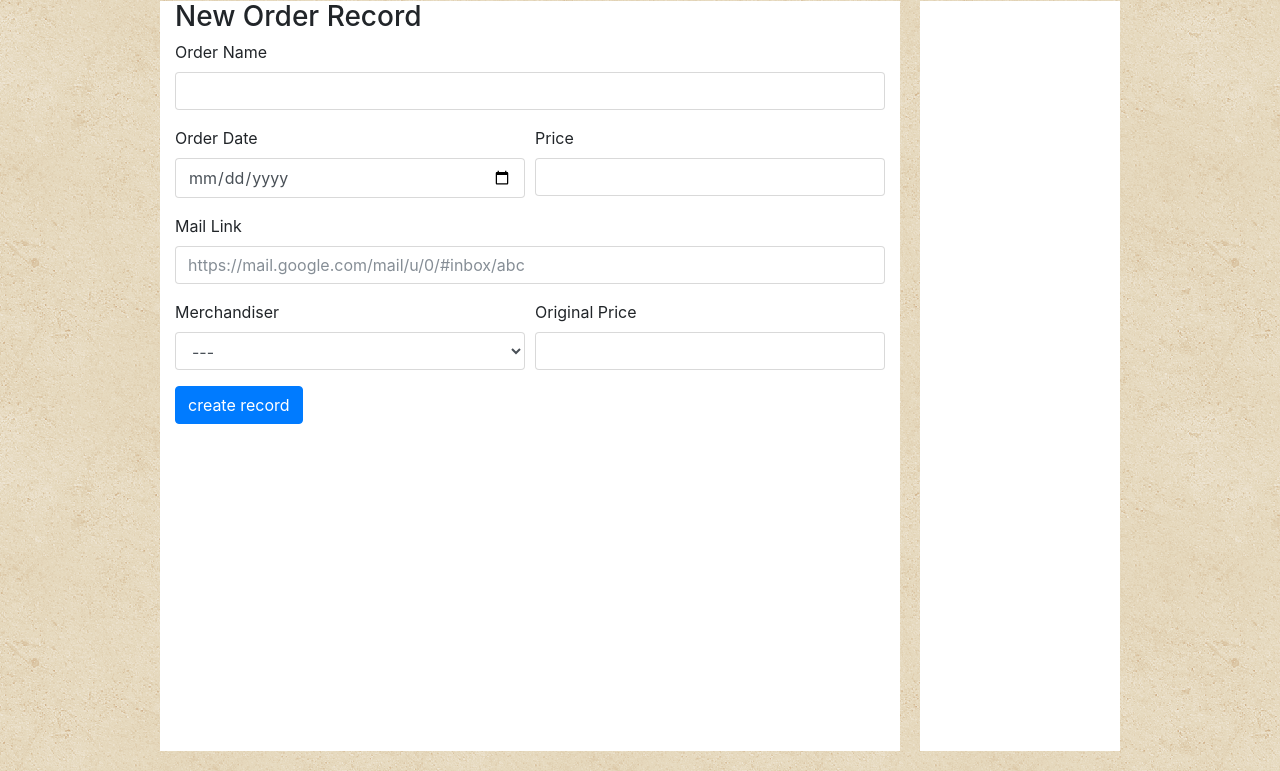
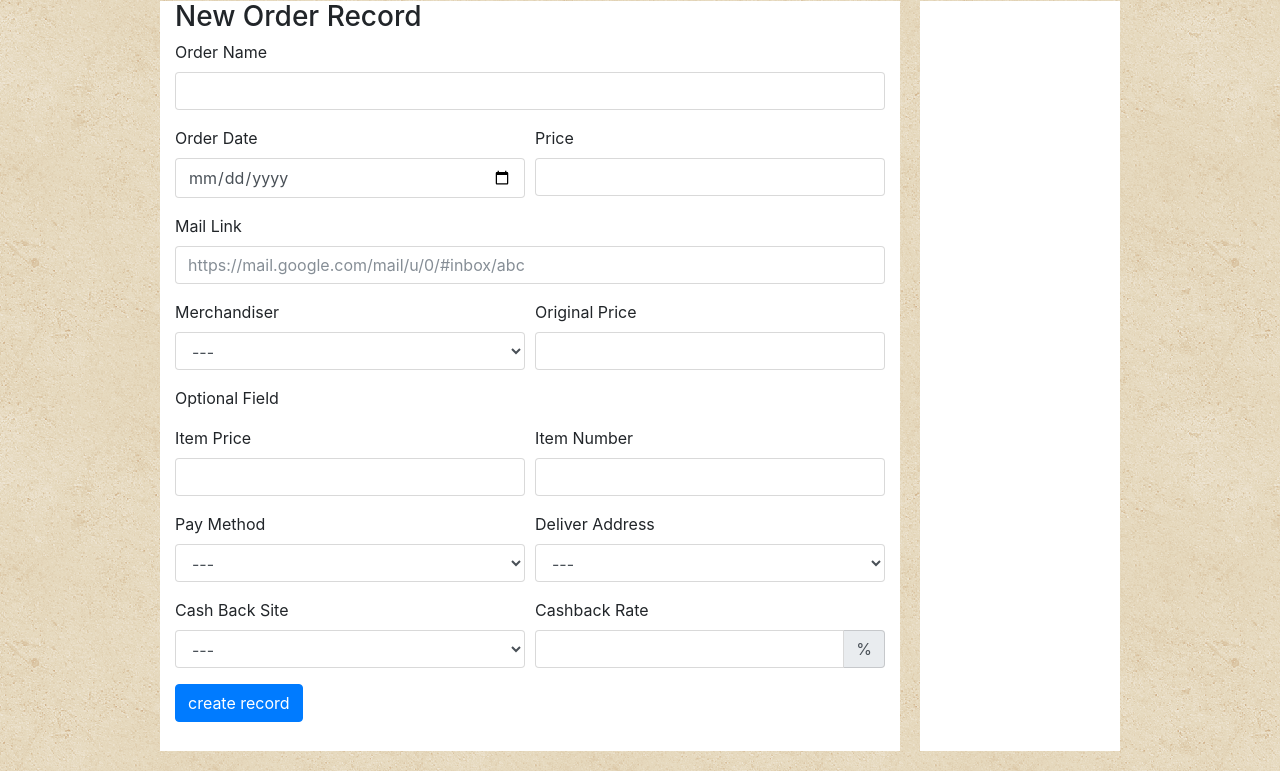
Before and after one commit to zsdc0306/ToolKits, a Django app: page /PurchaseRecord/ordersrecord in a window 1280 px wide. Shown: the part 95-866 px from the top of the page. Run offline with Django 3.2, Linux system fonts and the light colour scheme; tables that the repository leaves empty hold one stand-in row (Sample ...); some libraries are stand-ins or nearby versions.

Commit message:
order detail input

```diff
--- a/PurchaseRecording/admin.py
+++ b/PurchaseRecording/admin.py
@@ -9,3 +9,4 @@ admin.site.register(OrderDetail)
 admin.site.register(EarningDetail)
 admin.site.register(Address)
 admin.site.register(PaymentInfo)
+admin.site.register(CashBackSite)
--- a/PurchaseRecording/models.py
+++ b/PurchaseRecording/models.py
@@ -20,6 +20,14 @@ carrier_type = (
     (9, 'undefined')
 )
 
+pay_method = (
+    (0, "Credit Card"),
+    (1, "Gift Card"),
+    (8, "other"),
+    (9, "undefined")
+)
+
+
 
 class CreditCard(models.Model):
     card_num = models.CharField(unique=True, primary_key=True, max_length=16)
@@ -32,9 +40,12 @@ class CreditCard(models.Model):
 
 
 class CashBackSite(models.Model):
-    site_url = models.CharField(unique=True, max_length=20, error_messages={'unique': "site already existed"})
-    site_name = models.CharField(unique=True, primary_key=True, max_length=10)
+    site_url = models.CharField(unique=True, max_length=50, error_messages={'unique': "site already existed"})
+    site_name = models.CharField(unique=True, primary_key=True, max_length=20)
     balance = models.FloatField(default=0.0)
+
+    def __unicode__(self):
+        return self.site_name
 
 
 class Merchandiser(models.Model):
@@ -44,6 +55,20 @@ class Merchandiser(models.Model):
 
     def __unicode__(self):
         return self.name
+
+
+class GiftCard(models.Model):
+    card_id = models.CharField(primary_key=True, max_length=10)
+    brand = models.ForeignKey(Merchandiser, on_delete=models.CASCADE)
+    value = models.FloatField()
+    card_num = models.CharField(max_length=30)
+    pin_num = models.CharField(max_length=10)
+    is_used = models.BooleanField()
+    remain_value = models.FloatField(default=value)
+    expire_date = models.DateField(default=timezone.now().date() + timedelta(days=365))
+
+    def __unicode__(self):
+        return self.brand.name + str(self.remain_value)
 
 
 class Order(models.Model):
@@ -91,7 +116,9 @@ class OrderDetail(models.Model):
     carrier = models.IntegerField(choices=carrier_type, default=9)
     tracking_num = models.CharField(max_length=20, default="undefined")
     deliver_address = models.ForeignKey(Address, default=2)
-    credit_card = models.ForeignKey(CreditCard, default=1)
+    pay_method = models.IntegerField(choices=pay_method, default=9)
+    gift_card = models.ForeignKey(GiftCard, null=True, blank=True)
+    credit_card = models.ForeignKey(CreditCard, null=True)
     earning = models.ForeignKey(EarningDetail, null=True, blank=True)
 
     def __unicode__(self):
@@ -103,13 +130,5 @@ class PaymentInfo(models.Model):
     paid_to = models.ForeignKey(CreditCard, null=True, blank=True)
     amount = models.FloatField()
 
-
-class GiftCard(models.Model):
-    card_id = models.CharField(primary_key=True, max_length=10)
-    brand = models.ForeignKey(Merchandiser, on_delete=models.CASCADE)
-    value = models.FloatField()
-    card_num = models.CharField(max_length=30)
-    pin_num = models.CharField(max_length=10)
-    is_used = models.BooleanField()
-    remain_value = models.FloatField(default=value)
-    expire_date = models.DateField(default=timezone.now().date() + timedelta(days=365))
+    def __unicode__(self):
+        return str(self.payment_date)
--- a/PurchaseRecording/views.py
+++ b/PurchaseRecording/views.py
@@ -50,8 +50,14 @@ def get_order_detail(request, order_id):
 def create_order_record_page(request):
     template = loader.get_template("orderrecord.html")
     merchandiser = Merchandiser.objects.filter()
+    credit_card = CreditCard.objects.filter()
+    address = Address.objects.filter()
+    cash_back = CashBackSite.objects.filter()
     output = {
-        'merchandisers': merchandiser
+        'merchandisers': merchandiser,
+        'creditcards': credit_card,
+        'addresses': address,
+        'cashbacks': cash_back
     }
     return HttpResponse(template.render(output, request))
 
@@ -69,13 +75,51 @@ def create_record(request):
     order.order_date = order_date
     order.order_price = order_price
     order.mail_link = order_mail_link
+    # set order_detail attributes
+    item_price = request.POST.get("itemPrice")
+    item_num = request.POST.get("itemNum")
+    pay_method_val = request.POST.get("payMethod")
+    deliver_addr = request.POST.get("deliverAddress")
+    cash_back_site = request.POST.get("cashbackSite")
+    cash_back_rate = request.POST.get("cashbackRate")
+    cashback = float(cash_back_rate)/100 * float(order_price)
     order_detail = OrderDetail()
     try:
         order.save()
-        order_detail.order = order
-        order_detail.save()
-        content = "success"
     except Exception as e:
         print e.message
-        content = e.message
-    return HttpResponse(content)
+        return HttpResponse(e.message)
+    order_detail = set_order_detail(order_detail, order, item_price, item_num, pay_method_val,
+                                    deliver_addr, cash_back_site, cashback)
+    try:
+        order_detail.save()
+    except Exception as e:
+        return HttpResponse(e.message)
+    return HttpResponse("success")
+
+
+def set_order_detail(order_detail, order, item_price=None, item_num=None, pay_method_val=9,
+                     deliver_addr=None, cash_back_site=None, cash_back=0.0):
+    pay_type = pay_method_val if pay_method_val == 1 or pay_method_val == 8 or pay_method_val == 9 else 0
+    if item_price:
+        order_detail.item_price = item_price
+    if item_num:
+        order_detail.item_num = item_num
+    order_detail.pay_method = pay_type
+    if pay_type == 0:
+        print pay_method_val
+        credit_card = CreditCard.objects.get(card_num=pay_method_val)
+        order_detail.credit_card = credit_card
+    if deliver_addr:
+        address = Address.objects.get(id=deliver_addr)
+        order_detail.deliver_address = address
+    if cash_back_site:
+        cb_site = CashBackSite.objects.get(site_name=cash_back_site)
+        earning = EarningDetail()
+        earning.cashback = cb_site
+        earning.cashback_site_cashback = cash_back
+        earning.order = order
+        earning.save()
+        order_detail.earning = earning
+    order_detail.order = order
+    return order_detail
--- a/templates/orderrecord.html
+++ b/templates/orderrecord.html
@@ -43,6 +43,63 @@
                         <input type="number" step="any" class="form-control" id="originalPrice" name="originalPrice">
                     </div>
                 </div>
+                <div>
+                    <p>Optional Field</p>
+                </div>
+                <div class="form-row">
+                     <div class="form-group col-md-6">
+                        <label for="itemPrice">Item Price</label>
+                        <input type="number" step="any" class="form-control" id="itemPrice" name="itemPrice">
+                    </div>
+
+                    <div class="form-group col-md-6">
+                        <label for="itemNum">Item Number</label>
+                        <input type="number" class="form-control" id="itemNum" name="itemNum">
+                    </div>
+                </div>
+                <div class="form-row">
+                    <div class="form-group col-md-6">
+                        <label for="payMethod">Pay Method</label>
+                        <select class="form-control" id="payMethod" name="payMethod">
+                            <option selected value=9>---</option>
+                            <option value=1>Gift Card</option>
+                            {% for creditcard in creditcards %}
+                                <option value={{ creditcard.card_num }}>{{ creditcard.card_name }}</option>
+                            {% endfor %}
+                            <option value=8>Other</option>
+                        </select>
+                    </div>
+                    <div class="form-group col-md-6">
+                        <label for="deliverAddress">Deliver Address</label>
+                        <select class="form-control" id="deliverAddress" name="deliverAddress">
+                            <option selected value="">---</option>
+                            {% for address in addresses %}
+                                <option value={{ address.id }}>{{ address.addr_name }}</option>
+                            {% endfor %}
+
+                        </select>
+                    </div>
+                </div>
+                <div class="form-row">
+                    <div class="form-group col-md-6">
+                        <label for="cashbackSite">Cash Back Site</label>
+                        <select class="form-control" id="cashbackSite" name="cashbackSite">
+                            <option selected>---</option>
+                            {% for cashback in cashbacks %}
+                                <option value={{ cashback.site_name }}>{{ cashback.site_name }}</option>
+                            {% endfor %}
+                        </select>
+                    </div>
+                    <div class="form-group col-md-6">
+
+                            <label for="cashbackRate">Cashback Rate</label>
+                        <div class="input-group">
+                        <input type="number" step="any" class="form-control" id="cashbackRate" name="cashbackRate">
+                        <span class="input-group-addon">%</span>
+                        </div>
+
+                    </div>
+                </div>
 
                 <button type="submit" class="btn btn-primary">create record</button>
 
--- a/templates/orders.html
+++ b/templates/orders.html
@@ -15,7 +15,9 @@
         <tbody>
         {% for order_item in order %}
             <tr>
-                <th scope="row">{{ order_item.order_id }}</th>
+                <th scope="row">
+                    <a target="_blank" href={{ order_item.mail_link }}> {{ order_item.id }}</a>
+                </th>
 
                 <td>{{ order_item.order_date }}</td>
                 <td>
```
